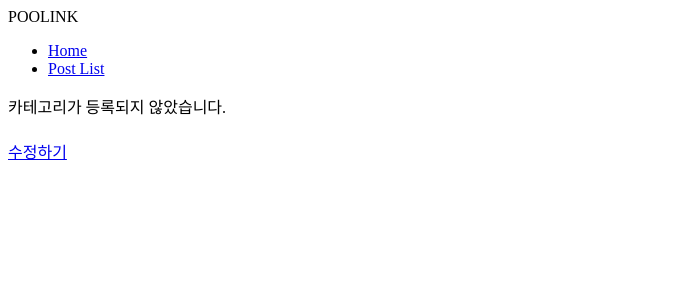
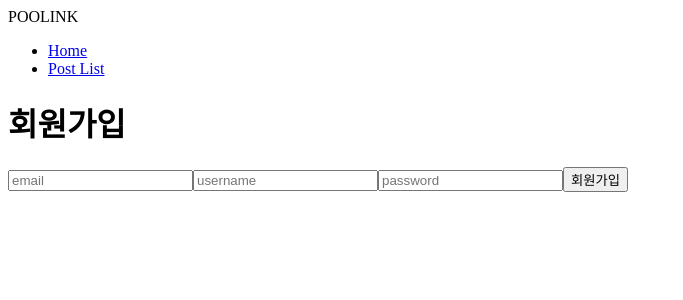
Before and after one commit to hyeok0902e/poolink, a React (Create React App) app in the folder client/: page /register in a window 1280 px wide. Shown: the top 300 px of the page, without its empty margins (0-683 px from the left). Built offline with nearby package versions, Linux system fonts and the light colour scheme; no server answers.

Commit message:
:construction: Rebuilding ongoing (Login, Register)

```diff
--- a/client/src/App.js
+++ b/client/src/App.js
@@ -2,6 +2,8 @@ import React, { Component } from 'react';
 import { BrowserRouter, Route, Switch } from 'react-router-dom';
 import NavBar from './components/navbar/index';
 import Home from './components/home/index';
+import LoginForm from './components/form/login/index';
+import RegisterForm from './components/form/register/index';
 import PostList from './containers/post';
 import PostDetail from './containers/post/detail';
 import PostCreateForm from './components/form/post/create';
@@ -15,8 +17,9 @@ class App extends Component {
           <NavBar />
           <Switch>
             <Route exact path='/' component={Home} />
+            <Route exact path='/login' component={LoginForm} />
             <Route exact path='/create' component={PostCreateForm} />
-
+            <Route exact path='/register' component={RegisterForm} />
             <Route path='/posts' component={PostList} />
             <Route exact path='/:post_id' component={PostDetail} />
             <Route exact path='/:post_id/edit' component={PostEditForm} />
--- a/client/src/actions/auth.js
+++ b/client/src/actions/auth.js
@@ -29,7 +29,7 @@ export const logout = () => {
   };
 }
 
-export const authLogin = (email, password) => {
+export const login = (email, password) => {
   return dispatch => {
     dispatch(loginRequest());
     axios.post('http://127.0.0.1:8000/api/users/login/', {
@@ -37,6 +37,7 @@ export const authLogin = (email, password) => {
       password: password
     })
       .then(res => {
+        console.log('login data : ', res.data)
         const token = res.data.token;
         const expirationDate = new Date(Date.now() + 3600 * 1000);
         localStorage.setItem('token', token);
@@ -49,7 +50,7 @@ export const authLogin = (email, password) => {
   }
 }
 
-export const authSignup = (email, username, password) => {
+export const register = (email, username, password) => {
   return dispatch => {
     dispatch(loginRequest());
     axios.post('http://127.0.0.1:8000/api/users/register/', {
--- a/client/src/actions/post.js
+++ b/client/src/actions/post.js
@@ -46,11 +46,12 @@ export const getDetailPostRequest = (post_id) => {
 
 export const getDetailPostSuccess = post => {
   console.log("GET_DETAIL_POST_SUCCESS");
+  console.log(post)
   return {
       type: types.GET_DETAIL_POST_SUCCESS,
       title: post.title,
       content: post.content,
-      category: post.category,
+      category: post.category.title,
       username: post.user.username,
   };
 };
--- /dev/null
+++ b/client/src/components/form/login/index.js
@@ -0,0 +1,37 @@
+import React, { Component } from 'react';
+import { connect } from 'react-redux';
+import { login } from '../../../actions/auth'
+
+class LoginForm extends Component {
+  handleSubmit = (e) => {
+    e.preventDefault();
+
+    const email = e.target.elements.email.value;
+    const password = e.target.elements.password.value;
+
+
+    return this.props.login(email, password);
+  }
+
+  render() {
+    return (
+      <form onSubmit={this.handleSubmit}>
+        <h1>로그인</h1>
+        <input placeholder="email" type="text" name="email" required="" />
+        <input placeholder="password" type="password" name="password" required="" />
+        <button>로그인</button>
+      </form>
+    )
+  }
+}
+
+const mapDispatchToProps = dispatch => ({
+  login: (email, password) => {
+    dispatch(login(email, password))
+  }
+});
+
+export default connect(
+  null,
+  mapDispatchToProps,
+)(LoginForm);
--- /dev/null
+++ b/client/src/components/form/register/index.js
@@ -0,0 +1,38 @@
+import React, { Component } from 'react';
+import { connect } from 'react-redux';
+import { register } from '../../../actions/auth'
+
+class RegisterForm extends Component {
+  handleSubmit = (e) => {
+    e.preventDefault();
+
+    const email = e.target.elements.email.value;
+    const username = e.target.elements.username.value;
+    const password = e.target.elements.password.value;
+
+    return this.props.register(email, username, password);
+  }
+
+  render() {
+    return (
+      <form onSubmit={this.handleSubmit}>
+        <h1>회원가입</h1>
+        <input placeholder="email" type="text" name="email" required="" />
+        <input placeholder="username" type="text" name="username" required="" />
+        <input placeholder="password" type="password" name="password" required="" />
+        <button>회원가입</button>
+      </form>
+    )
+  }
+}
+
+const mapDispatchToProps = dispatch => ({
+  register: (email, username, password) => {
+    dispatch(register(email, username, password))
+  }
+});
+
+export default connect(
+  null,
+  mapDispatchToProps,
+)(RegisterForm);
--- a/client/src/components/home/index.js
+++ b/client/src/components/home/index.js
@@ -1,11 +1,14 @@
 import React, { Component } from 'react';
+import { Link } from 'react-router-dom';
+
 
 export default class Home extends Component {
   render() {
     return (
       <div className="container">
         <h4 className="center">
-          Home
+          <Link to='/login'>로그인</Link>
+          <Link to='/register'>회원가입</Link>
         </h4>
       </div>
     )
```
